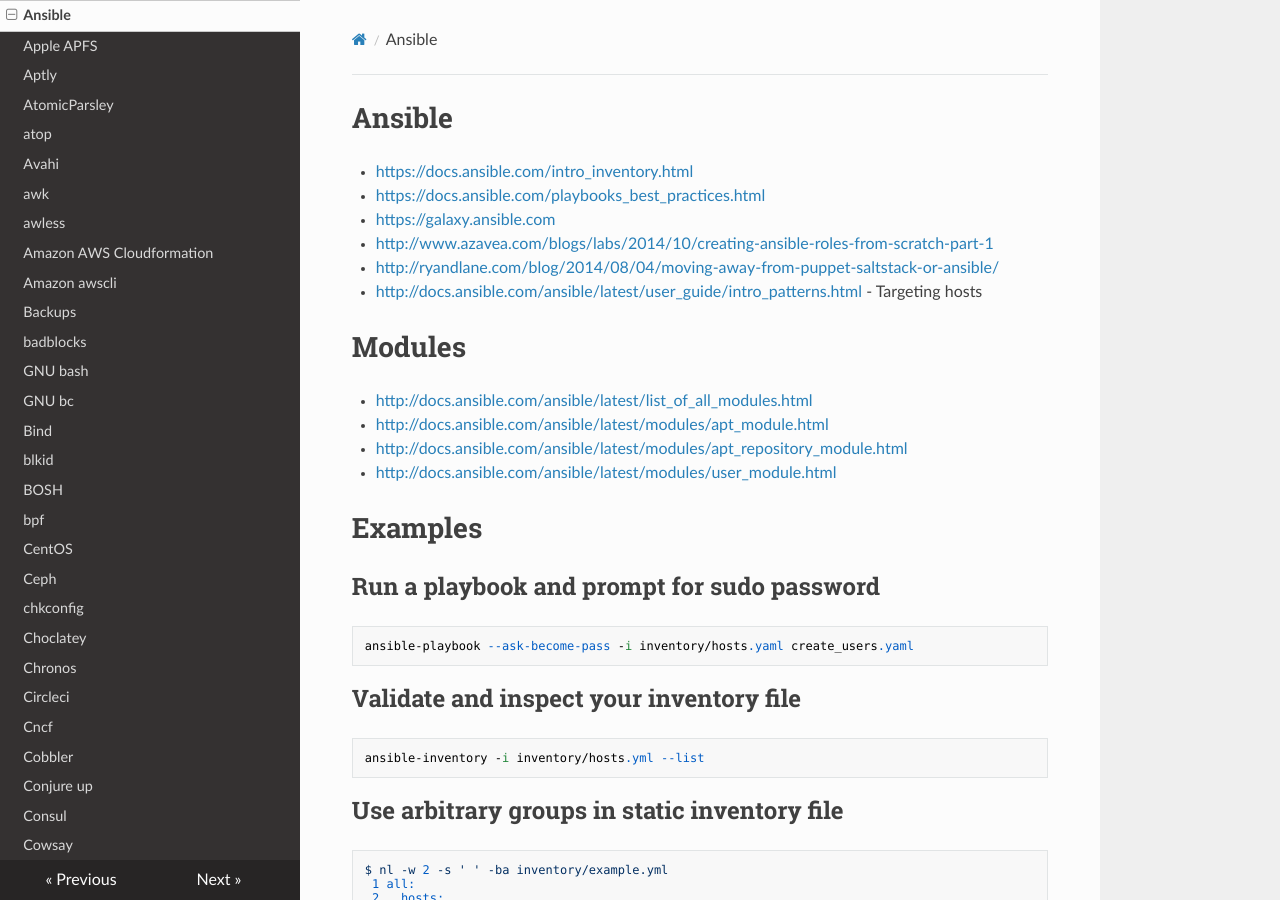
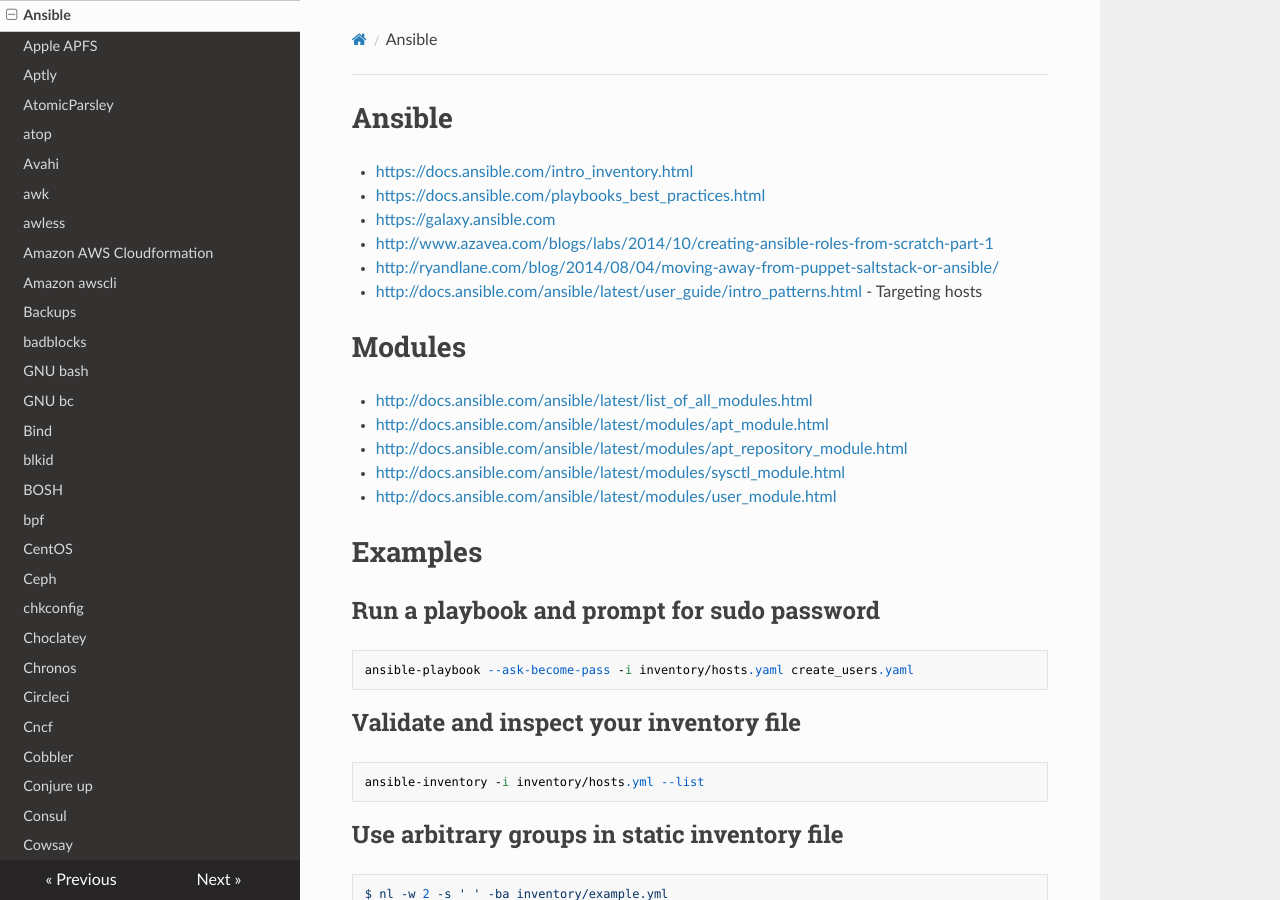
Before and after one commit to lando-cal/tech-notes, an MkDocs documentation site: the page built from docs/ansible.md, in a window 1280 px wide and 900 px high. Built offline with MkDocs 1.6.1, drawn with Linux system fonts in a browser that asks for light colours; nearby versions of some CDN libraries.

Commit message:
Move rst. Add ansible link.

```diff
--- a/docs/ansible.md
+++ b/docs/ansible.md
@@ -12,6 +12,7 @@
 - <http://docs.ansible.com/ansible/latest/list_of_all_modules.html>
 - <http://docs.ansible.com/ansible/latest/modules/apt_module.html>
 - <http://docs.ansible.com/ansible/latest/modules/apt_repository_module.html>
+- <http://docs.ansible.com/ansible/latest/modules/sysctl_module.html>
 - <http://docs.ansible.com/ansible/latest/modules/user_module.html>
 
 # Examples
```
Also changed, not shown: docs/rst.md (renamed from rst.md).
